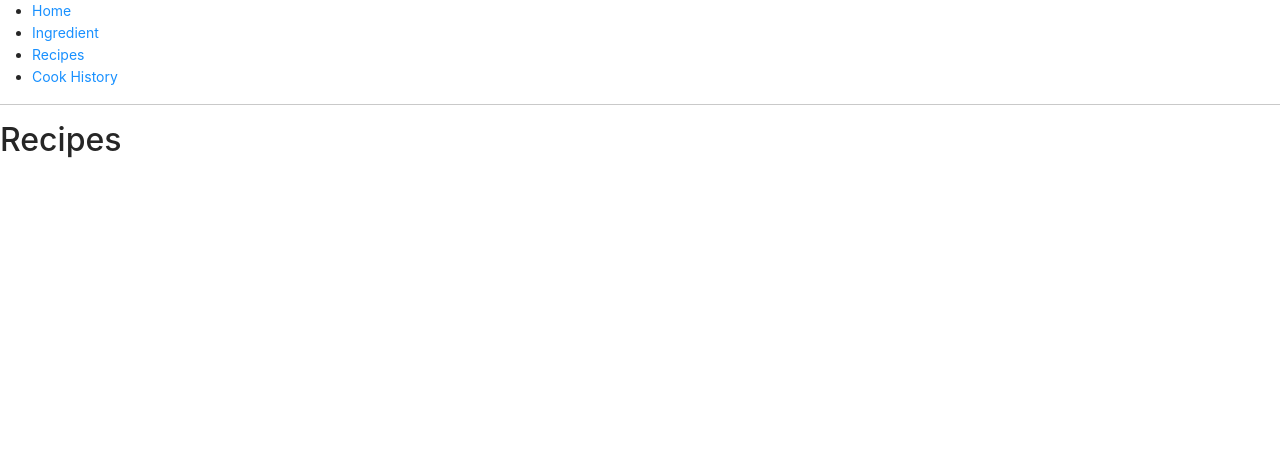
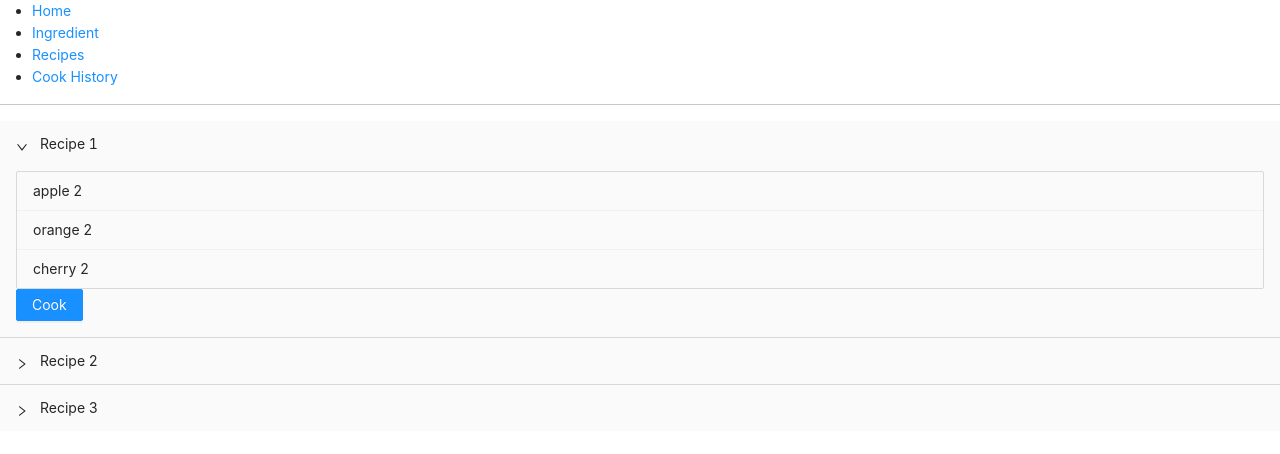
Before and after one commit to ZidiHu/pantry-app, a React (Create React App) app: page /recipe in a window 1280 px wide. Shown: the top 454 px of the page. Built offline with nearby package versions, Linux system fonts and the light colour scheme.

Commit message:
basic recipe layout

```diff
--- a/src/App.js
+++ b/src/App.js
@@ -6,6 +6,7 @@ import {
   Link
 } from "react-router-dom";
 import Ingredient from '../src/pages/ingredient/index'
+import RecipeList from '../src/pages/recipe/index'
 
 export default function App() {
   return (
@@ -31,7 +32,7 @@ export default function App() {
         <Routes>
           <Route exact path="/" element={<Home />} />
           <Route path="/ingredient" element={<Ingredient />} />
-          <Route path="/recipe" element={<Recipes />} />
+          <Route path="/recipe" element={<RecipeList />} />
           <Route path="/cook-history" element={<CookHistory />} />
         </Routes>
       </div>
@@ -47,14 +48,6 @@ function Home() {
   );
 }
 
-function Recipes() {
-  return (
-    <div>
-      <h2>Recipes</h2>
-    </div>
-  );
-}
-
 function CookHistory() {
   return (
     <div>
--- /dev/null
+++ b/src/mock/recipe.js
@@ -0,0 +1,58 @@
+const mockRecipe = [
+  {
+    key: 1,
+    recipeName: 'Recipe 1',
+    ingredients: [
+      {
+        ingredientName: 'apple',
+        ingredientQuality: 2
+      },
+      {
+        ingredientName: 'orange',
+        ingredientQuality: 2
+      },
+      {
+        ingredientName: 'cherry',
+        ingredientQuality: 2
+      },
+    ]
+  },
+  {
+    key: 2,
+    recipeName: 'Recipe 2',
+    ingredients: [
+      {
+        ingredientName: 'apple',
+        ingredientQuality: 1
+      },
+      {
+        ingredientName: 'orange',
+        ingredientQuality: 1
+      },
+      {
+        ingredientName: 'cherry',
+        ingredientQuality: 1
+      },
+    ]
+  },
+  {
+    key: 3,
+    recipeName: 'Recipe 3',
+    ingredients: [
+      {
+        ingredientName: 'apple',
+        ingredientQuality: 3
+      },
+      {
+        ingredientName: 'orange',
+        ingredientQuality: 3
+      },
+      {
+        ingredientName: 'cherry',
+        ingredientQuality: 3
+      },
+    ]
+  },
+]
+
+export default mockRecipe
--- /dev/null
+++ b/src/pages/recipe/index.jsx
@@ -0,0 +1,33 @@
+import React, { useState } from 'react';
+import { Collapse, Button, List } from 'antd';
+import mockRecipe from '../../mock/recipe'
+
+const { Panel } = Collapse;
+
+const RecipeList = props => {
+
+  const cook = (key) => {
+    console.log('cook', key)
+  }
+
+  return (
+    <Collapse bordered={false} defaultActiveKey={[1]}>
+      {mockRecipe.map((recipe) => (
+        <Panel header={recipe.recipeName} key={recipe.key}>
+          <List
+            size="small"
+            bordered
+            dataSource={recipe.ingredients}
+            renderItem={item =>
+              <List.Item>{item.ingredientName} {item.ingredientQuality}</List.Item>
+            }
+          />
+          <Button type="primary" onClick={() => console.log('cooking', recipe.key)}>Cook</Button>
+        </Panel>
+      ))
+      }
+    </Collapse >
+  )
+}
+
+export default RecipeList
```
